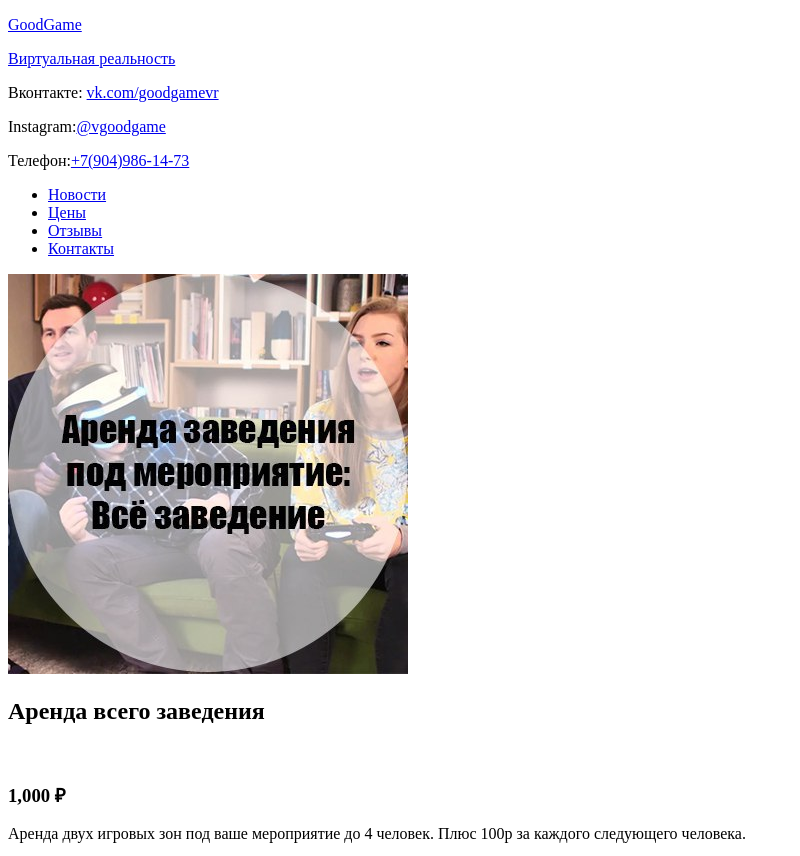
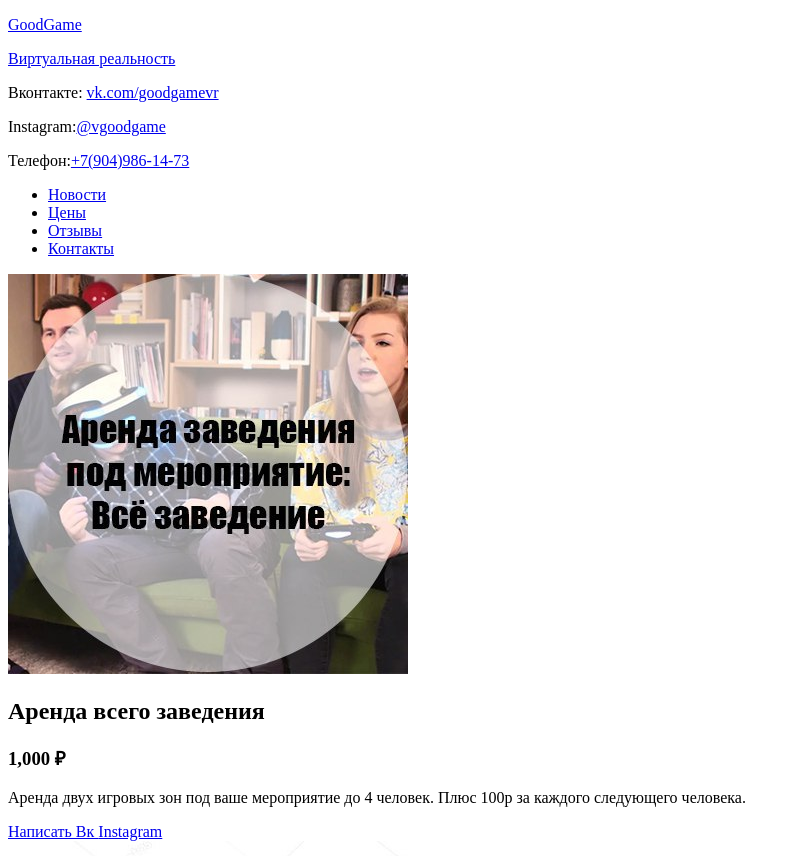
Before and after one commit to Letmehear15/goodgame, a plain HTML site: page src/price.html in a window 1280 px wide. Shown: the top 856 px of the page, without its empty margins (0-800 px from the left). Drawn offline with Linux system fonts and the light colour scheme.

Commit message:
убрал лишнюю строку

```diff
--- a/src/price.html
+++ b/src/price.html
@@ -34,7 +34,7 @@
 				<img src="/static/price/price1.jpg">
 			</div>
 			<div class="text_price">
-				<h2>Аренда всего заведения</h2><br>
+				<h2>Аренда всего заведения</h2>
 				<h3>1,000 ₽</h3>
 				<p>Аренда двух игровых зон под ваше мероприятие до 4 человек.
 					Плюс 100р за каждого следующего человека.</p>
```
Also changed, not shown: 1 other file.
